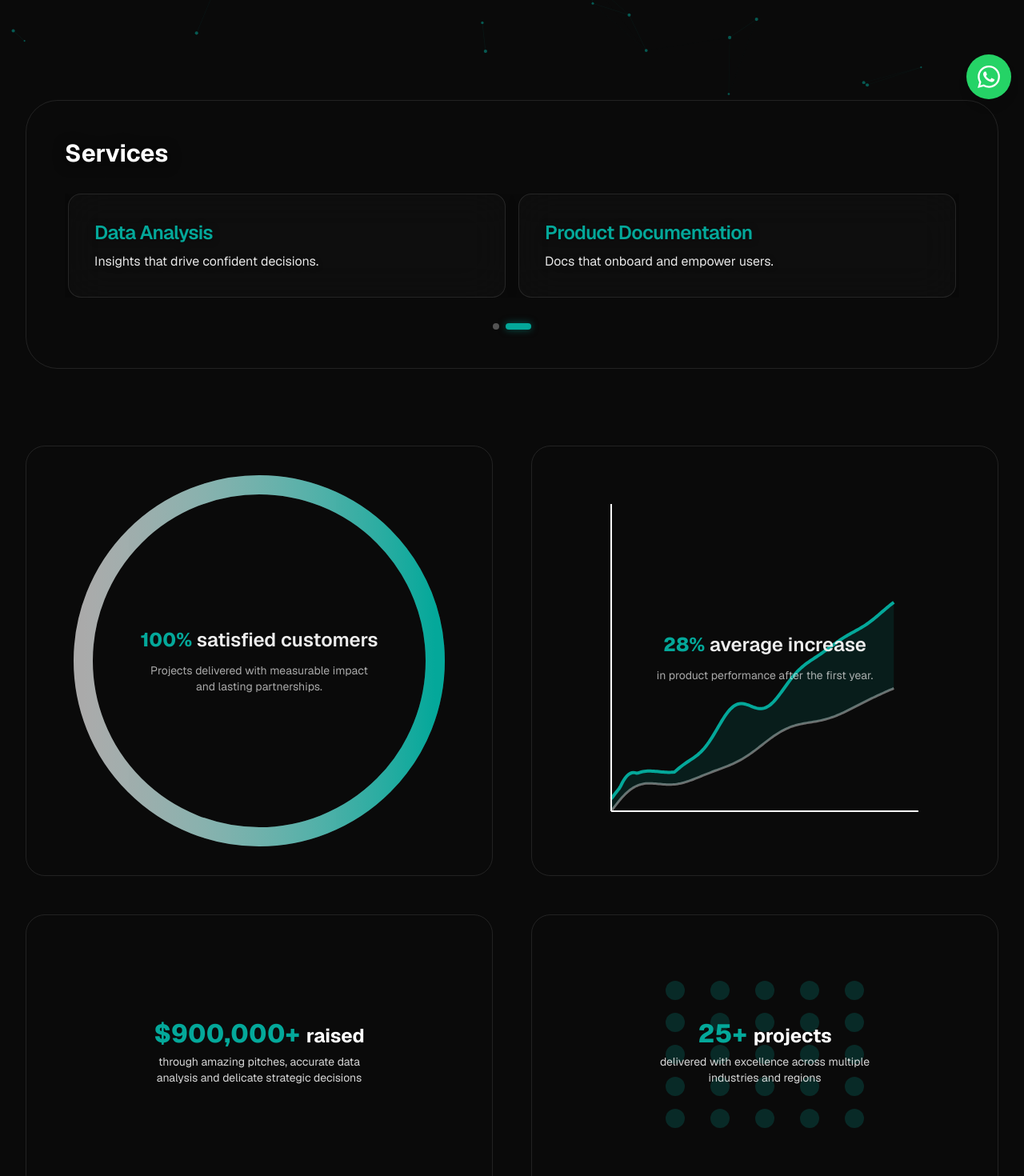
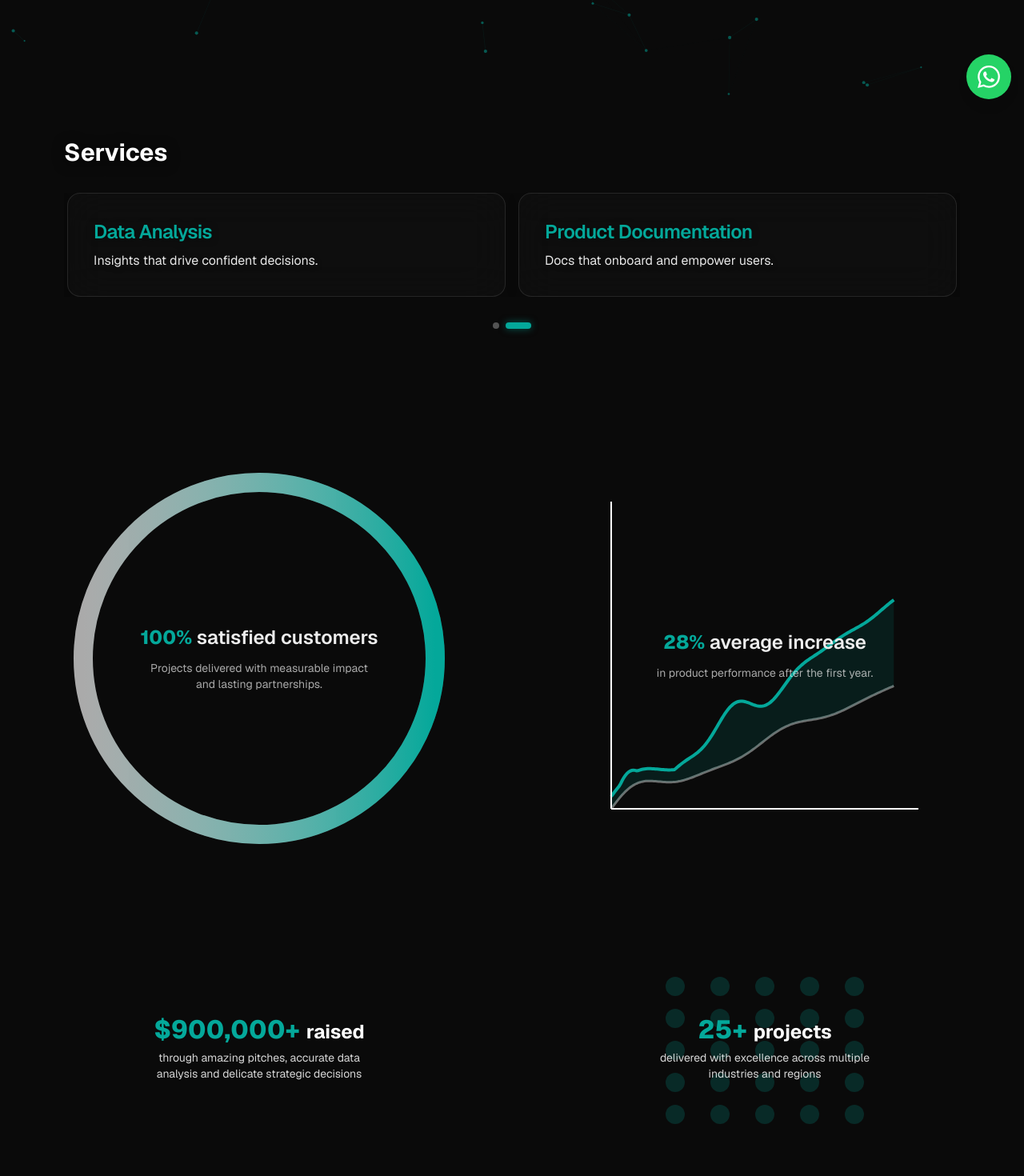
Before and after one commit to Drakhtar359/mozuk-site, a Next.js app in the folder apps/web/: page / in a window 1280 px wide. Shown: the part 660-2130 px from the top of the page at 80% size. Built offline with nearby package versions, Linux system fonts and the light colour scheme.

Commit message:
feat: remove borders for smooth borderless containers

```diff
--- a/apps/web/src/app/page.tsx
+++ b/apps/web/src/app/page.tsx
@@ -34,9 +34,9 @@ export default function Home() {
         </div>
       </section>
 
-      {/* Services Section - Minimalist Style */}
+      {/* Services Section - Smooth Borderless */}
       <section id="services" className="mb-24">
-        <div className="group relative rounded-[2.5rem] overflow-hidden border border-white/10 hover:border-white/20 hover:bg-white/[0.02] transition-all duration-300">
+        <div className="group relative rounded-[2.5rem] overflow-hidden hover:bg-white/[0.02] transition-all duration-300">
 
           {/* Content */}
           <div className="relative z-10 p-8 sm:p-12">
@@ -63,7 +63,7 @@ export default function Home() {
             <FundRaisedStat key="funds" />,
             <ProjectsCompletedStat key="projects" />
           ].map((Component, idx) => (
-            <div key={idx} className="group relative rounded-3xl overflow-hidden border border-white/10 hover:border-white/20 hover:bg-white/[0.02] transition-all duration-300">
+            <div key={idx} className="group relative rounded-3xl overflow-hidden hover:bg-white/[0.02] transition-all duration-300">
 
               {/* Content */}
               <div className="relative z-10 p-6">
```
